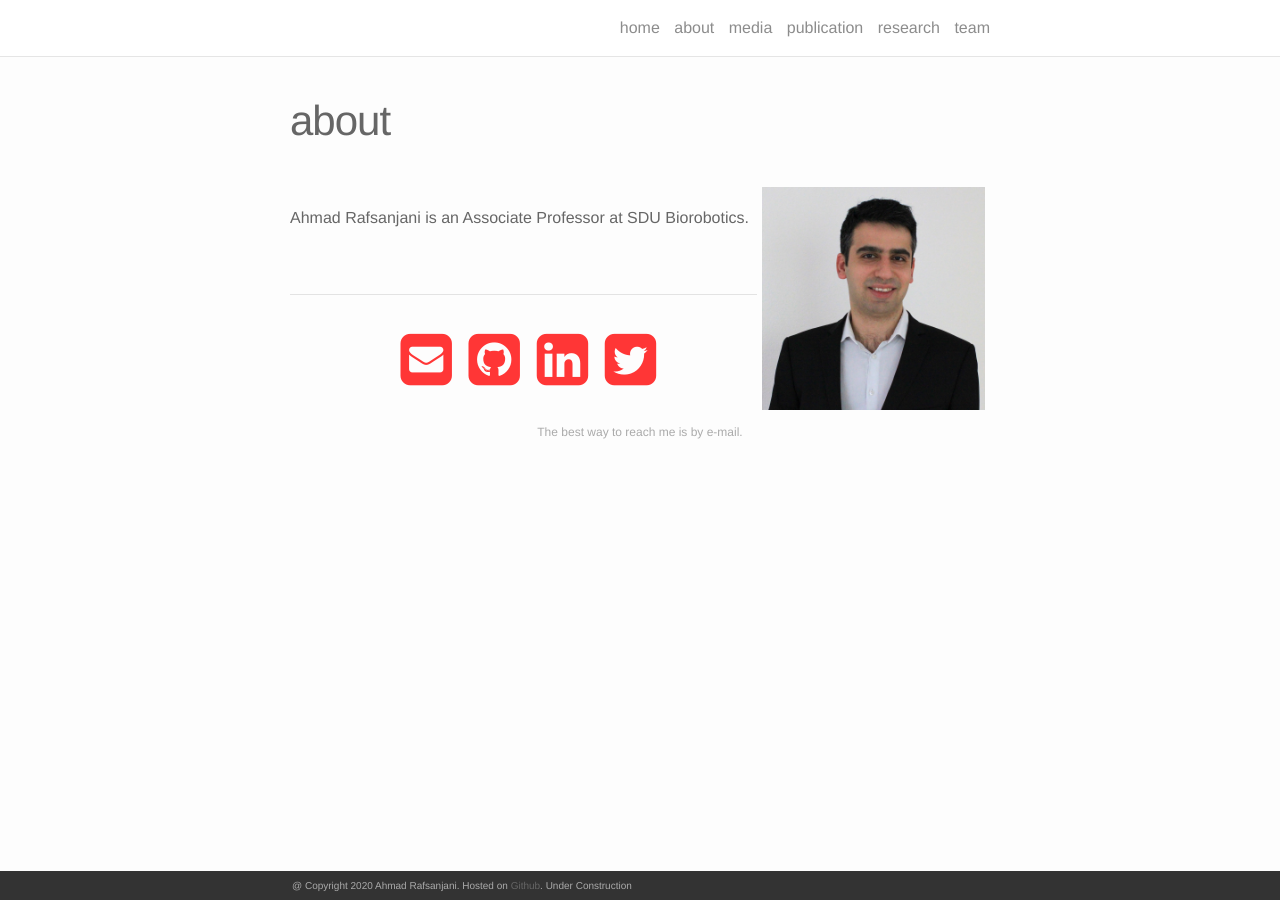
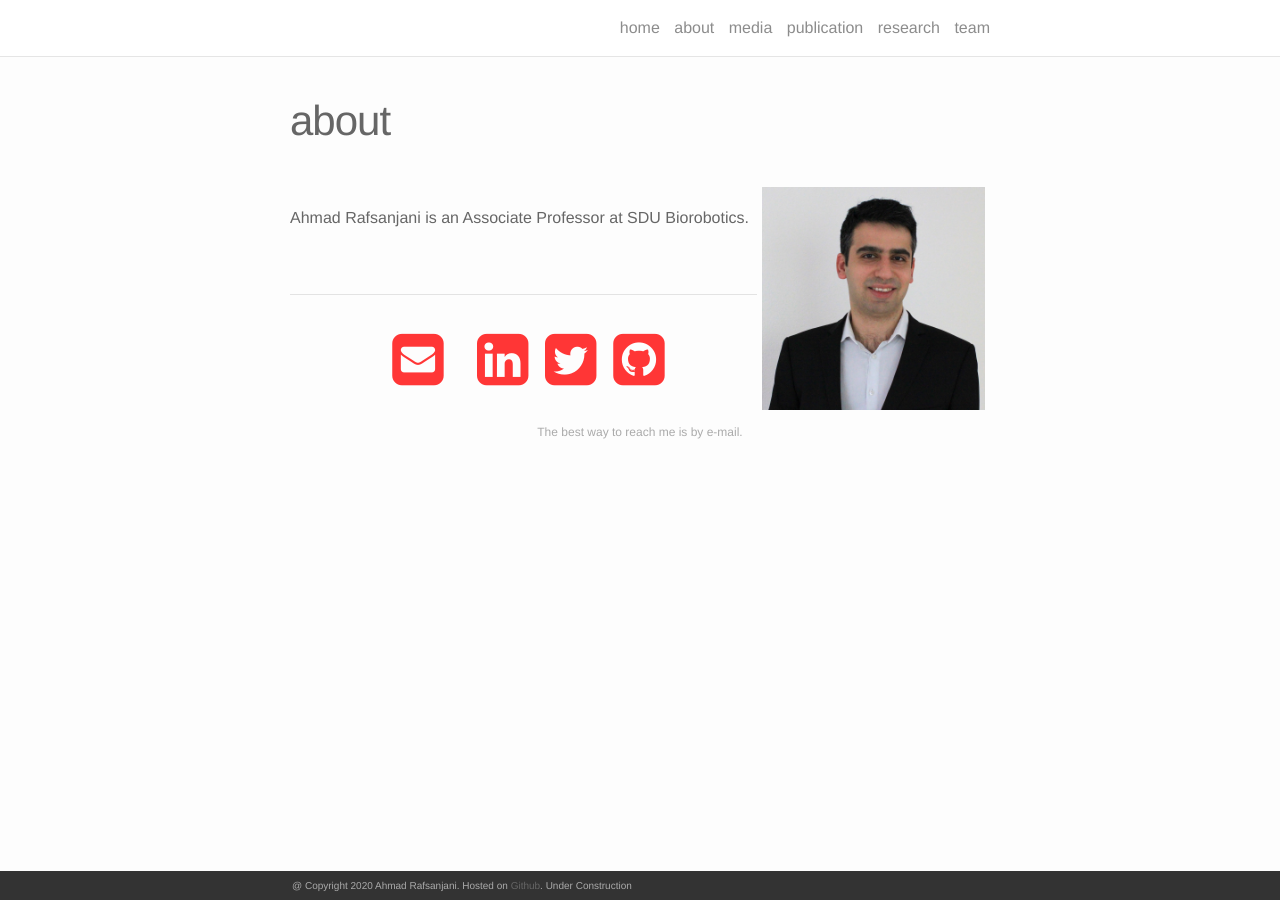
Before and after one commit to ahmadrafsanjani/ahmadrafsanjani.github.io, a Jekyll site: the page built from about.md, in a window 1280 px wide. Built offline with Jekyll 4.4.1, drawn with Linux system fonts in a browser that asks for light colours; nearby versions of some CDN libraries.

Commit message:
Update about.md

```diff
--- a/about.md
+++ b/about.md
@@ -15,10 +15,11 @@
 <br/>
 <span class="contacticon center">
 	<a href="mailto:ahmad.rafsanjani@gmail.com"><i class="fa fa-envelope-square"></i></a>
-	<a href="https://github.com" target="_blank"><i class="fa fa-github-square"></i></a>
+	<a href="https://scholar.google.ca/citations?user=k_glFNkAAAAJ&hl=en" target="_blank"><i class="fa fa-google-scholar-square"></i></a>
 	<a href="https://www.linkedin.com/in/ahmad-rafsanjani-a2a91121/" target="_blank"><i class="fa fa-linkedin-square"></i></a>
 	<!-- <a href="http://tumblr.com" target="_blank"><i class="fa fa-tumblr-square"></i></a> -->
 	<a href="https://twitter.com/rafsanjani84" target="_blank"><i class="fa fa-twitter-square"></i></a>
+	<a href="https://github.com" target="_blank"><i class="fa fa-github-square"></i></a>
 </span>
 
 <div class="col three caption">
```
